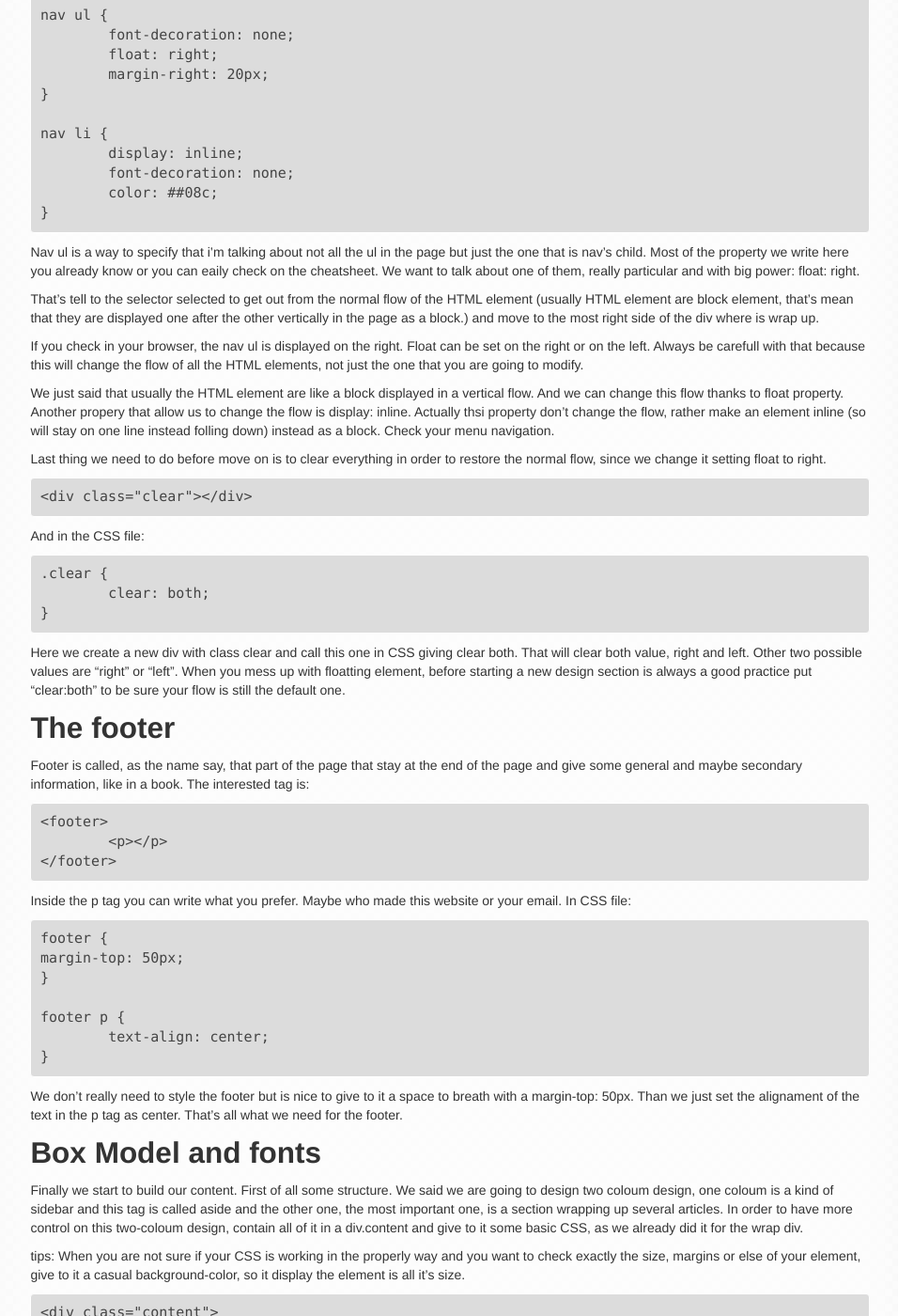
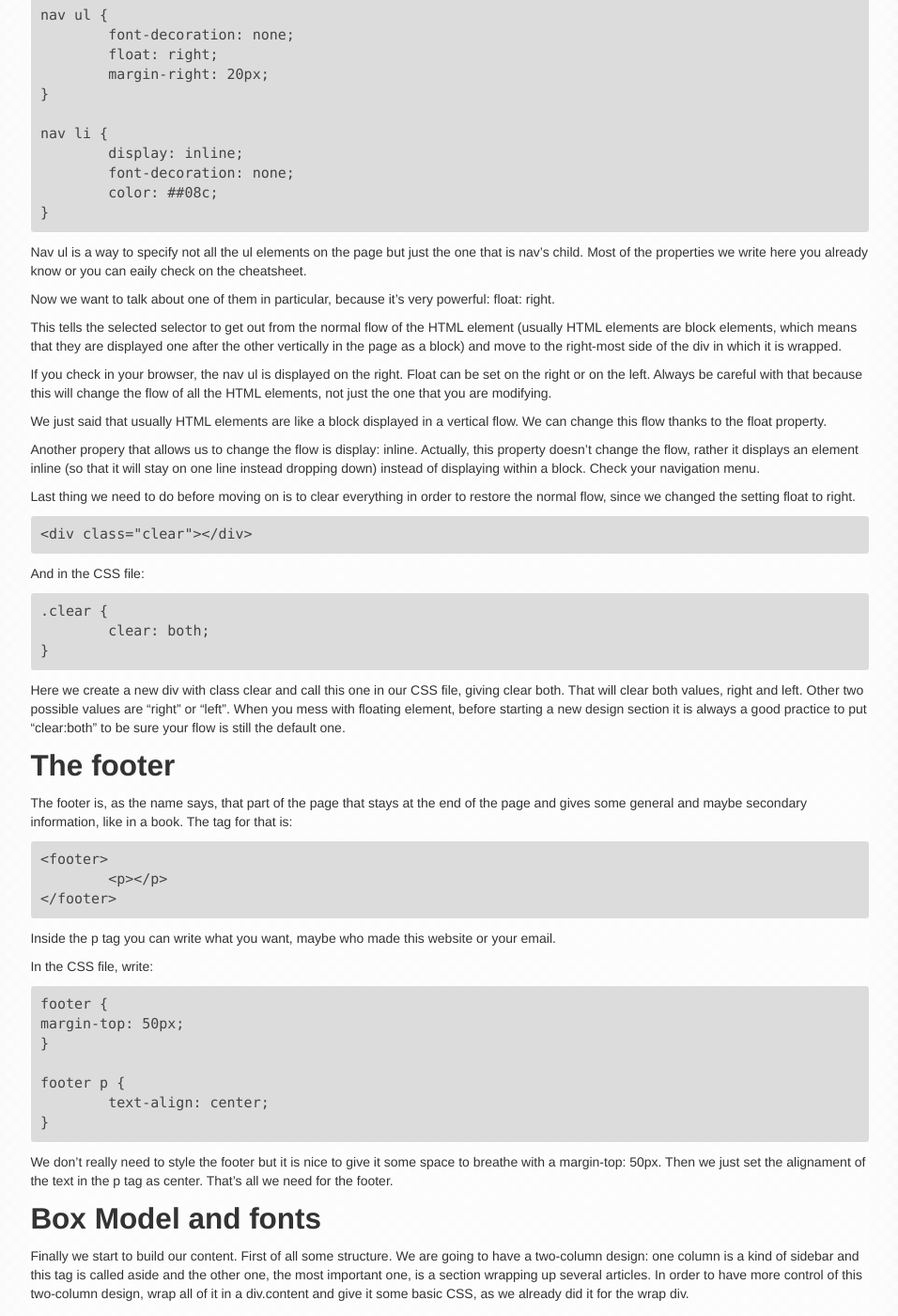
Before and after one commit to OpenTechSchool/html-css-beginners, a Jekyll site: the page built from core/portfolio.md, in a window 1280 px wide and 1400 px high, scrolled down 1597 px. Shown: the whole window at 94% size, without its empty margins (314-1270 px from the left). Built offline with Jekyll 4.4.1, drawn with Linux system fonts in a browser that asks for light colours; some web fonts are replaced; some of the changed text lies outside the part shown.

Commit message:
proofread up to line 207

```diff
--- a/core/portfolio.md
+++ b/core/portfolio.md
@@ -59,16 +59,16 @@ At the beginning of the style.css file, let's write something like this:
 	* { padding: 0; margin: 0; border: 0; }
 
 <<<<<<< Updated upstream
-That's set all the elements "\*", with default padding, margin and border equal to 0px.
+That is to set all the elements "\*" with default padding, margin and border to 0px.
 =======
-That's set all the elements " * ", with default padding, margin and border equal to 0px.
+That is to set all the elements " * " with default padding, margin and border to 0px.
 >>>>>>> Stashed changes
 This is really important to do because every browser sets a default size for some tags and without
-set all of them again to 0px will be impossible to calculate the  position of HTML elements and to
-positioning them in the space, since every browser will interpeter that in a different way.
+setting all of them again to 0px, it will be impossible to calculate the  position of HTML elements and to
+position them on the page, since every browser will interpret that in a different way.
 
-## Menu
-Time to write our menu.
+## Navigation Menu
+Time to write our navigation menu.
 Inside of the div we are going to write our first HTML5 element.
 
 	<nav>
@@ -78,12 +78,12 @@ Inside of the div we are going to write our first HTML5 element.
 		</ul>
 	</nav>
 
-Here we have 3 new elements. First the nav tag. That's tag mean navigation and wrap up all the elements
+Here we have 3 new elements. First, the nav tag. That tag means navigation and wraps up all the elements
 that are essential for the navigation in the website.
-Ul is a type of list, unordered. In th list, has the world suggest, we keep elements that usually stay in
-a list and each element are wrap up in a li tag.
+Ul is a type of list--unordered. In an unordered list, as the word suggests, we have elements that usually stay in
+a list and each element is wrapped in a li tag.
 
-In style.CSS:
+In style.css:
 
 	nav {
 		width: 100%;
@@ -102,25 +102,28 @@ In style.CSS:
 		color: ##08c;
 	}
 
-Nav ul is a way to specify that i'm talking about not all the ul in the page but just the one that is nav's child.
-Most of the property we write here you already know or you can eaily check on the cheatsheet.
-We want to talk about one of them, really particular and with big power: float: right.
+Nav ul is a way to specify not all the ul elements on the page but just the one that is nav's child.
+Most of the properties we write here you already know or you can eaily check on the cheatsheet.
 
-That's tell to the selector selected to get out from the normal flow of the HTML element (usually HTML element are block element, that's mean that they are displayed one after the other vertically in the page as a block.) and move to the most
-right side of the div where is wrap up.
+Now we want to talk about one of them in particular, because it's very powerful: float: right.
+
+This tells the selected selector to get out from the normal flow of the HTML element (usually HTML elements are block elements, which means that they are displayed one after the other vertically in the page as a block) and move to the
+right-most side of the div in which it is wrapped.
 
 If you check in your browser, the nav ul is displayed on the right.
-Float can be set on the right or on the left. Always be carefull with that because this will change the flow of all the HTML
-elements, not just the one that you are going to modify.
+Float can be set on the right or on the left. Always be careful with that because this will change the flow of all the HTML
+elements, not just the one that you are modifying.
 
-We just said that usually the HTML element are like a block displayed in a vertical flow. And we can change this flow
-thanks to float property. Another propery that allow us to change the flow is display: inline.
-Actually thsi property don't change the flow, rather make an element inline (so will stay on one line instead folling down)
-instead as a block.
-Check your menu navigation.
+We just said that usually HTML elements are like a block displayed in a vertical flow. We can change this flow
+thanks to the float property.
 
-Last thing we need to do before move on is to clear everything in order to restore the normal flow, since we
-change it setting float to right.
+Another propery that allows us to change the flow is display: inline.
+Actually, this property doesn't change the flow, rather it displays an element inline (so that it will stay on one line instead dropping down)
+instead of displaying within a block.
+Check your navigation menu.
+
+Last thing we need to do before moving on is to clear everything in order to restore the normal flow, since we
+changed the setting float to right.
 
 	<div class="clear"></div>
 
@@ -130,23 +133,24 @@ And in the CSS file:
 		clear: both;
 	}
 
-Here we create a new div with class clear and call this one in CSS giving clear both. That will clear both value, right
+Here we create a new div with class clear and call this one in our CSS file, giving clear both. That will clear both values, right
 and left. Other two possible values are "right" or "left".
-When you mess up with floatting element, before starting a new design section is always a good practice put "clear:both"
+When you mess with floating element, before starting a new design section it is always a good practice to put "clear:both"
 to be sure your flow is still the default one.
 
 ## The footer
 
-Footer is called, as the name say, that part of the page that stay at the end of the page and give some general and
+The footer is, as the name says, that part of the page that stays at the end of the page and gives some general and
 maybe secondary information, like in a book.
-The interested tag is:
+The tag for that is:
 
 	<footer>
 		<p></p>
 	</footer>
 
-Inside the p tag you can write what you prefer. Maybe who made this website or your email.
-In CSS file:
+Inside the p tag you can write what you want, maybe who made this website or your email.
+
+In the CSS file, write:
 
 	footer {
 	margin-top: 50px;
@@ -156,20 +160,20 @@ In CSS file:
 		text-align: center;
 	}
 
-We don't really need to style the footer but is nice to give to it a space to breath with a margin-top: 50px.
-Than we just set the alignament of the text in the p tag as center.
-That's all what we need for the footer.
+We don't really need to style the footer but it is nice to give it some space to breathe with a margin-top: 50px.
+Then we just set the alignament of the text in the p tag as center.
+That's all we need for the footer.
 
 ## Box Model and fonts
 
-Finally we start to build our content. First of all some structure. We said we are going to design two coloum
-design, one coloum is a kind of sidebar and this tag is called aside and the other one, the most important one,
+Finally we start to build our content. First of all some structure. We are going to have a two-column
+design: one column is a kind of sidebar and this tag is called aside and the other one, the most important one,
 is a section wrapping up several articles.
-In order to have more control on this two-coloum design, contain all of it in a div.content and give to it some
+In order to have more control of this two-column design, wrap all of it in a div.content and give it some
 basic CSS, as we already did it for the wrap div.
 
-tips: When you are not sure if your CSS is working in the properly way and you want to check exactly the size,
-margins or else of your element, give to it a casual background-color, so it display the element is all it's size.
+Tips: When you are not sure if your CSS is working in the proper way and you want to check exactly the size,
+margins or something else of your element, give it a casual background color, so that it displays the entire element.
 
 	<div class="content">
 		<aside>
@@ -200,9 +204,9 @@ In style.CSS:
 		margin: 20px 10px;
 	}
 
-First we gave a size to the content and place it in the middle of the page. Than we place the aside tag with some
-margins to breath, a minimum height and a width. We also highi-light the border-right of this element so it display
-a line that divide aside from section.
+First we gave a size to the content and placed it in the middle of the page. Than we place the aside tag with some
+margins to breath, a minimum height and a width. We also highlight the border-right of this element so it displays
+a line that divides aside from section.
 Last we give a float: left in order to make the section (or whatever we will write after the aside) slip next to the
 aside, right on its left.
 Is really important to set display: inline-block for the section
```
